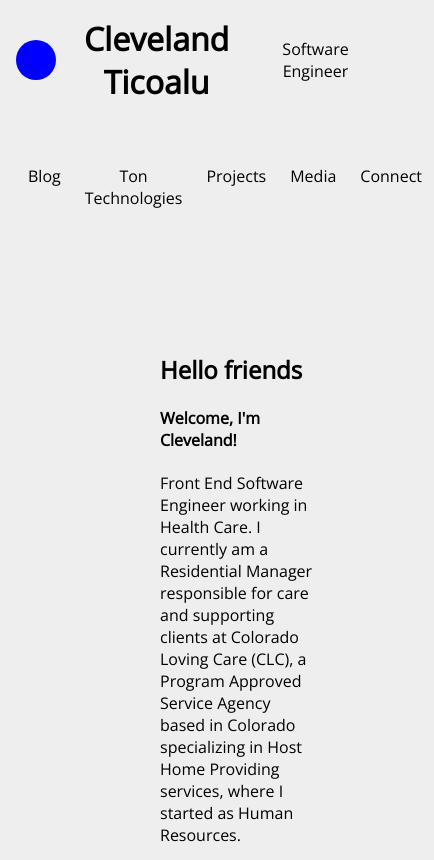
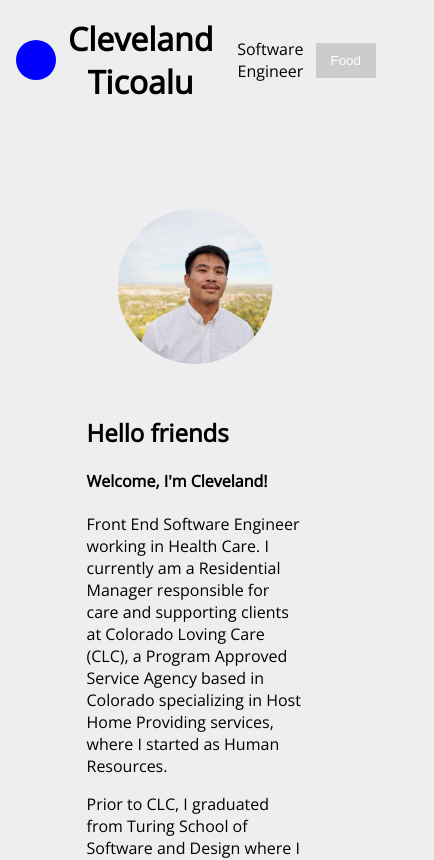
Before and after one commit to cleveland231/clevelandportfolio, a React (Create React App) app: page / in a window 390 px wide. Shown: the top 860 px of the page, 434 px wide, since content can reach past the window. Built offline with nearby package versions, Linux system fonts and the light colour scheme.

Commit message:
Making mobile friendly

```diff
--- a/src/Components/Connect/Connect.css
+++ b/src/Components/Connect/Connect.css
@@ -41,6 +41,11 @@ label {
   font-weight: bold;
 }
 
+.Links {
+  text-decoration: none;
+  color: black;
+}
+
 @media (max-width: 500px) {
   input {
     height: 1rem;
--- a/src/Components/Connect/Connect.js
+++ b/src/Components/Connect/Connect.js
@@ -3,6 +3,7 @@ import './Connect.css';
 import emailjs from '@emailjs/browser'
 
 export const Connect = () => {
+
   const sendEmail = (event) => {
     event.preventDefault()
     alert("Submitted")
@@ -11,6 +12,12 @@ export const Connect = () => {
   return (
     <div className="Connect">
       <h2 className="Titles"> Connect </h2>
+
+      <a className="Links" href="https://www.linkedin.com/in/cleveland-ticoalu/" target="_blank"> LinkedIn </a>
+      <a className="Links" href="https://github.com/cleveland231" target="_blank"> Github </a>
+      <a className="Links" href="https://www.strava.com/athletes/107712270" target="_blank"> Strava </a>
+      <a className="Links" href="https://open.spotify.com/user/ayocleveland?si=a050ebc4c63849da" target="_blank"> Spotify </a>
+
       <form className="ContactForm" onSubmit={sendEmail}>
         <label htmlFor="emailFrom"> Your Email: </label>
         <input type="text" name="email_from" id="emailForm" className="email_from" required/>
--- a/src/Components/Home/Home.css
+++ b/src/Components/Home/Home.css
@@ -24,6 +24,36 @@
 }
 
 .Subtitle {
-  width: 60%;
+  width: 40%;
   height: 100%;
 }
+
+@media (max-width: 500px) {
+  .Home {
+    display: flex;
+    flex-direction: column;
+    flex-wrap: nowrap;
+    justify-content: space-evenly;
+    align-items: center;
+    align-content: center;
+    padding: 2.5rem;
+  }
+
+  .ProfilePic {
+      height: 50%;
+      width: 50%;
+      overflow: hidden;
+      clip-path: circle();
+  }
+
+  .ProfilePic, .Subtitle {
+    margin: 1rem;
+  }
+
+
+  .Subtitle {
+    width: 70%;
+    height: 100%;
+  }
+
+}
--- a/src/Components/Media/Media.css
+++ b/src/Components/Media/Media.css
@@ -1,14 +1,18 @@
 .MediaPic {
   padding: 1rem;
-  height: 25%;
-  width: 25%;
+  height: 70%;
+  width: 70%;
 }
 
 .PhotoBoxHolder {
   display: flex;
 	flex-direction: row;
 	flex-wrap: wrap;
-	justify-content: center;
+	justify-content: space-evenly;
 	align-items: flex-start;
 	align-content: flex-start;
 }
+
+.PhotoBox {
+  width: 30%;
+}
--- a/src/Components/Media/Media.js
+++ b/src/Components/Media/Media.js
@@ -10,9 +10,18 @@ export const Media = () => {
     <div className='Media'>
       <h2> Media </h2>
       <div className='PhotoBoxHolder'>
-        <img className='MediaPic' src={ LongsPeak } alt="Longs Peak" />
-        <img className='MediaPic' src={ StMartin } alt="Thurgood by da beach" />
-        <img className='MediaPic' src={ Utah } alt="Utah" />
+        <div className="PhotoBox">
+          <img className='MediaPic' src={ LongsPeak } alt="Longs Peak" />
+            <p>Longs peak 2022</p>
+        </div>
+        <div className="PhotoBox">
+          <img className='MediaPic' src={ StMartin } alt="Thurgood by da beach" />
+            <p>St Marteen 2022</p>
+        </div>
+        <div className="PhotoBox">
+          <img className='MediaPic' src={ Utah } alt="Utah" />
+            <p>Utah 2020</p>
+        </div>
       </div>
 
     </div>
--- a/src/Components/Navigation/Navigation.css
+++ b/src/Components/Navigation/Navigation.css
@@ -58,3 +58,47 @@
 .SoftwareEngineerText, .NavigationText, .RandomCircle {
   padding: .75rem;
 }
+
+.dropdown {
+  display: none;
+}
+
+@media (max-width: 500px) {
+  .NavigationBar {
+    display: none;
+  }
+
+  .dropdown{
+    display: flex;
+}
+.dropdown button{
+    background-color: hsl(0, 0%, 80%);
+    color: white;
+    padding: 10px 15px;
+    border: none;
+    cursor: pointer;
+}
+.dropdown a{
+    display: block;
+    color: black;
+    text-decoration: none;
+    padding: 10px 15px;
+}
+.dropdown .content{
+    display: none;
+    position: absolute;
+    background-color: hsl(0, 0%, 95%);
+    min-width: 100px;
+    box-shadow: 2px 2px 5px hsla(0, 0%, 0%, 0.8);
+}
+.dropdown:hover .content{
+    display: block;
+}
+.dropdown:hover button{
+    background-color: hsl(0, 0%, 70%);
+}
+.dropdown a:hover{
+    background-color: hsl(0, 0%, 90%);
+}
+
+}
--- a/src/Components/Navigation/Navigation.js
+++ b/src/Components/Navigation/Navigation.js
@@ -8,6 +8,16 @@ export const Navigation = () => {
         <div className="RandomCircle">CT</div>
         <NavLink className="NavigationText" to="/"> <h1> Cleveland Ticoalu </h1> </NavLink>
         <div className="SoftwareEngineerText"> Software Engineer </div>
+
+        <div class="dropdown">
+           <button>Food</button>
+           <div class="content">
+               <a href="">Apple</a>
+               <a href="">Orange</a>
+               <a href="">Banana</a>
+           </div>
+        </div>
+
       </div>
       <div className='NavigationBar'>
         <NavLink className="NavigationText" to="/blog"> <p> Blog </p> </NavLink>
@@ -16,6 +26,9 @@ export const Navigation = () => {
         <NavLink className="NavigationText" to="/media"> <p> Media </p> </NavLink>
         <NavLink className="NavigationText" to="/connect"> <p> Connect </p> </NavLink>
       </div>
+
+
+
     </div>
   )
 }
--- a/src/Components/TonTechnologies/TonTechnologies.js
+++ b/src/Components/TonTechnologies/TonTechnologies.js
@@ -7,6 +7,7 @@ export const TonTechnologies = () => {
     <div className='TonTechnologies'>
       <div className="Services">
           <h2> Ton Technologies </h2>
+          <h2> Need a website? Let's connect! </h2>
         <div className='ServicesBox'>
           <h2> Freelance Services: </h2>
           <li> Website </li>
```
